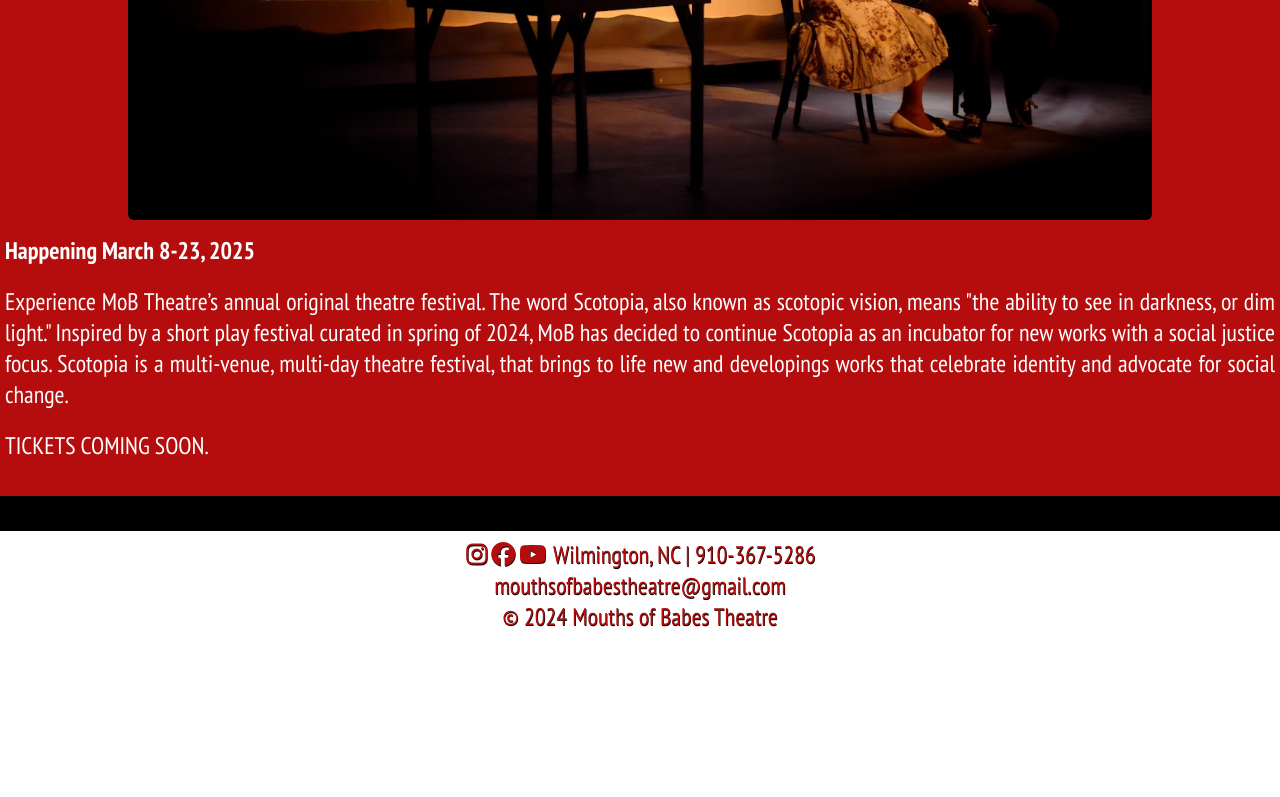
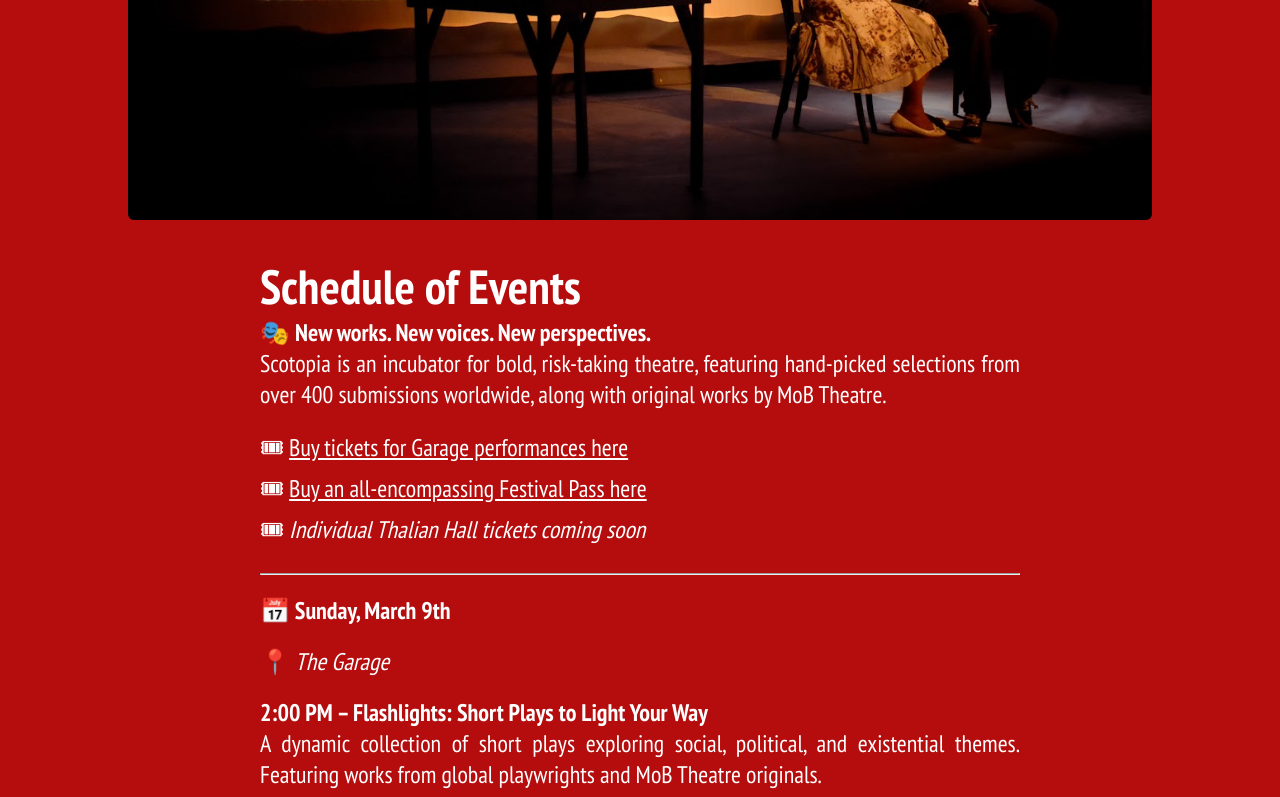
Before and after one commit to mackwick/MoB_Website_FE, a React (Vite) app: page /scotopia in a window 1280 px wide. Shown: the part 709-1506 px from the top of the page. Before the commit the page ends 1344 px from the top, so only its background shows below. Built offline with nearby package versions, Linux system fonts and the light colour scheme.

Commit message:
update ticketing and Scotopia info/pages

```diff
--- a/src/index.css
+++ b/src/index.css
@@ -547,6 +547,7 @@
 
 .how-to-involved .link {
   font-weight: 600;
+  text-decoration: underline;
 }
 
 .how-to-involved {
@@ -1449,3 +1450,26 @@
     font-size: 34px;
   }
 }
+
+/*SCOTOPIA TICKET INFO*/
+
+.scotix-container {
+  max-width: 800px;
+  margin: 0 auto;
+  padding: 20px;
+}
+.scotix-event {
+  margin-bottom: 20px;
+}
+.event-date {
+  font-size: 1.2em;
+  font-weight: bold;
+  margin-top: 20px;
+}
+.location {
+  font-style: italic;
+}
+.sco-link {
+  color: white;
+  text-decoration: underline;
+}
--- a/src/pages/Contact.jsx
+++ b/src/pages/Contact.jsx
@@ -4,9 +4,15 @@
   return (
     <div className="contact-container">
       <div className="how-to-involved">
-        <p>TICKETS COMING SOON.</p>
+        <p>
+          Visit our{" "}
+          <Link to="/scotopia" className="link">
+            Scotopia Festival Page
+          </Link>{" "}
+          for tickets to the March 2025 event!
+        </p>
         <br></br>
-        <p>Please check back.</p>
+        <p>Check back here for tickets to upcoming projects!</p>
       </div>
     </div>
   );
--- a/src/pages/Scotopia.jsx
+++ b/src/pages/Scotopia.jsx
@@ -5,23 +5,198 @@
   return (
     <FullProj
       image={image}
-      name={"SCOTOPIA"}
+      name={"SCOTOPIA FESTIVAL 2025"}
       details={
         <>
-          <p>
-            <b>Happening March 8-23, 2025</b>
-          </p>
-          <p>
-            Experience MoB Theatre’s annual original theatre festival. The word
-            Scotopia, also known as scotopic vision, means "the ability to see
-            in darkness, or dim light." Inspired by a short play festival
-            curated in spring of 2024, MoB has decided to continue Scotopia as
-            an incubator for new works with a social justice focus. Scotopia is
-            a multi-venue, multi-day theatre festival, that brings to life new
-            and developings works that celebrate identity and advocate for
-            social change.
-          </p>
-          <p>TICKETS COMING SOON.</p>
+          <div className="scotix-container">
+            <h1>Schedule of Events</h1>
+            <p>
+              🎭 <strong>New works. New voices. New perspectives.</strong>
+              <br />
+              Scotopia is an incubator for bold, risk-taking theatre, featuring
+              hand-picked selections from over 400 submissions worldwide, along
+              with original works by MoB Theatre.
+            </p>
+            <p>
+              🎟{" "}
+              <a
+                href="https://www.onthestage.tickets/show/mouths-of-babes-theatre/67b262bdf6d3670f7fc00e3b"
+                className="sco-link"
+                target="_blank"
+              >
+                Buy tickets for Garage performances here
+              </a>
+              <br />
+              🎟{" "}
+              <a
+                href="https://www.onthestage.tickets/show/mouths-of-babes-theatre/67b262bdf6d3670f7fc00e3b/subscriptions#/subscriptions"
+                className="sco-link"
+                target="_blank"
+              >
+                Buy an all-encompassing Festival Pass here
+              </a>
+              <br />
+              🎟{" "}
+              <span>
+                <i>Individual Thalian Hall tickets coming soon</i>
+              </span>
+            </p>
+            <hr />
+
+            <div className="event">
+              <p className="event-date">📅 Sunday, March 9th</p>
+              <p>
+                📍 <span className="location">The Garage</span>
+              </p>
+              <p>
+                <strong>
+                  2:00 PM – Flashlights: Short Plays to Light Your Way
+                </strong>
+                <br />A dynamic collection of short plays exploring social,
+                political, and existential themes. Featuring works from global
+                playwrights and MoB Theatre originals.
+              </p>
+              <p>
+                <strong>7:30 PM – MoB After Dark (18+ only)</strong>
+                <br />A night of provocative, genre-defying short plays pushing
+                artistic boundaries.
+              </p>
+            </div>
+            <hr />
+
+            <div className="event">
+              <p className="event-date">📅 Friday, March 14th</p>
+              <p>
+                📍{" "}
+                <span className="location">
+                  Thalian Hall - Ruth & Bucky Stein Theater
+                </span>
+              </p>
+              <p>
+                <strong>7:30 PM – Flying Solo: Cosmic Love and Furious</strong>
+                <br />A mix of interactive dance and fiery
+                stand-up-meets-storytelling, exploring themes of intimacy,
+                politics, and personal history.
+              </p>
+            </div>
+            <hr />
+
+            <div className="event">
+              <p className="event-date">📅 Saturday, March 15th</p>
+              <p>
+                📍 <span className="location">The Garage</span>
+              </p>
+              <p>
+                <strong>
+                  12 PM – Flashlights: Short Plays to Light Your Way
+                </strong>
+                <br />
+                See description above.
+              </p>
+            </div>
+            <hr />
+
+            <div className="event">
+              <p className="event-date">📅 Sunday, March 16th</p>
+              <p>
+                📍{" "}
+                <span className="location">
+                  Thalian Hall - Ruth & Bucky Stein Theater
+                </span>
+              </p>
+              <p>
+                <strong>
+                  2:00 PM – SWEET SPOT: The Fleeting Glory of Althea Gibson and
+                  Angela Buxton
+                </strong>
+                <br />A new play about the groundbreaking friendship between two
+                tennis stars.
+              </p>
+              <p>
+                <strong>4:30 PM – Seabreeze & Wilmington Reconstructed</strong>
+                <br />A powerful dance tribute to the historic Seabreeze
+                community, paired with MoB Theatre’s ongoing development of
+                Wilmington Reconstructed, exploring the Wilmington 1898
+                massacre.
+              </p>
+              <p>
+                <strong>7:00 PM – Protect the Protectors</strong>
+                <br />A darkly comedic and thought-provoking look at the
+                military-industrial complex.
+              </p>
+            </div>
+            <hr />
+
+            <div className="event">
+              <p className="event-date">📅 Saturday, March 22nd</p>
+              <p>
+                📍 <span className="location">The Garage</span>
+              </p>
+              <p>
+                <strong>
+                  2:00 PM – Flashlights: Short Plays to Light Your Way
+                </strong>
+                <br />
+                See description above.
+              </p>
+              <p>
+                <strong>
+                  4:30 PM – Basketball Play (Staged Reading & Workshop)
+                </strong>
+              </p>
+              <p>
+                <strong>7:30 PM – MoB After Dark</strong>
+              </p>
+            </div>
+            <hr />
+
+            <div className="event">
+              <p className="event-date">📅 Sunday, March 23rd</p>
+              <p>
+                📍 <span className="location">The Garage</span>
+              </p>
+              <p>
+                <strong>2:00 PM – MoB After Dark</strong>
+              </p>
+              <p>
+                <strong>
+                  5:00 PM – Rabbit, Rabbit, Rabbit (Stage Reading & Workshop)
+                </strong>
+                <br />
+                Inspired by the writings of Larry Reni Thomas, this play
+                explores the Wilmington 10 and civil rights protests in 1970s
+                North Carolina.
+              </p>
+              <p>
+                <strong>
+                  7:30 PM – Flashlights: Short Plays to Light Your Way
+                </strong>
+                <br />
+                See description above.
+              </p>
+            </div>
+            <hr />
+            <br />
+            <h2>Key Features of Scotopia 2025</h2>
+            <ul>
+              <li>
+                <strong>Flashlights: Short Plays to Light Your Way</strong> – A
+                night of short plays exploring diverse perspectives.
+              </li>
+              <li>
+                <strong>MoB After Dark</strong> – Edgy, boundary-pushing plays
+                for mature audiences.
+              </li>
+              <li>
+                <strong>Flying Solo Series</strong> – A collection of daring
+                solo performances.
+              </li>
+              <li>
+                <strong>Full-Length Workshops</strong> – Staged readings and
+                talkbacks for new works in development.
+              </li>
+            </ul>
+          </div>
         </>
       }
     />
```
